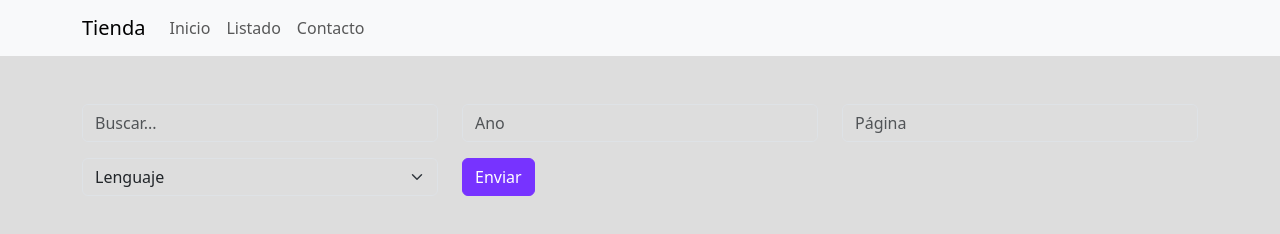
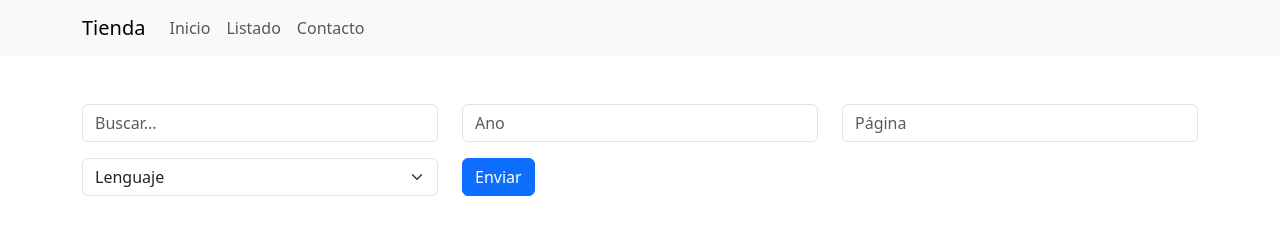
Before and after one commit to Rubencito2002/ProyectoBootstrapConCSS, a website: page index.html in a window 1280 px wide. Drawn offline with nearby package versions, Linux system fonts and the light colour scheme; no server answers.

Commit message:
chore: Update index.html with Bootstrap CSS link

```diff
--- a/index.html
+++ b/index.html
@@ -4,8 +4,9 @@
         <meta charset="UTF-8">
         <meta name="viewport" content="width=device-width, initial-scale=1.0">
         <title>Peliculas</title>
-        <link rel="stylesheet" href="style.css">
+        <!-- <link rel="stylesheet" href="style.css"> -->
         <link rel="stylesheet" href="./css/custom.css">
+        <link rel="stylesheet" href="./node_modules/bootstrap/dist/css/bootstrap.min.css">
     </head>
     <body>
         <nav class="navbar navbar-expand-lg bg-light mb-5" id="mainNav">
```
